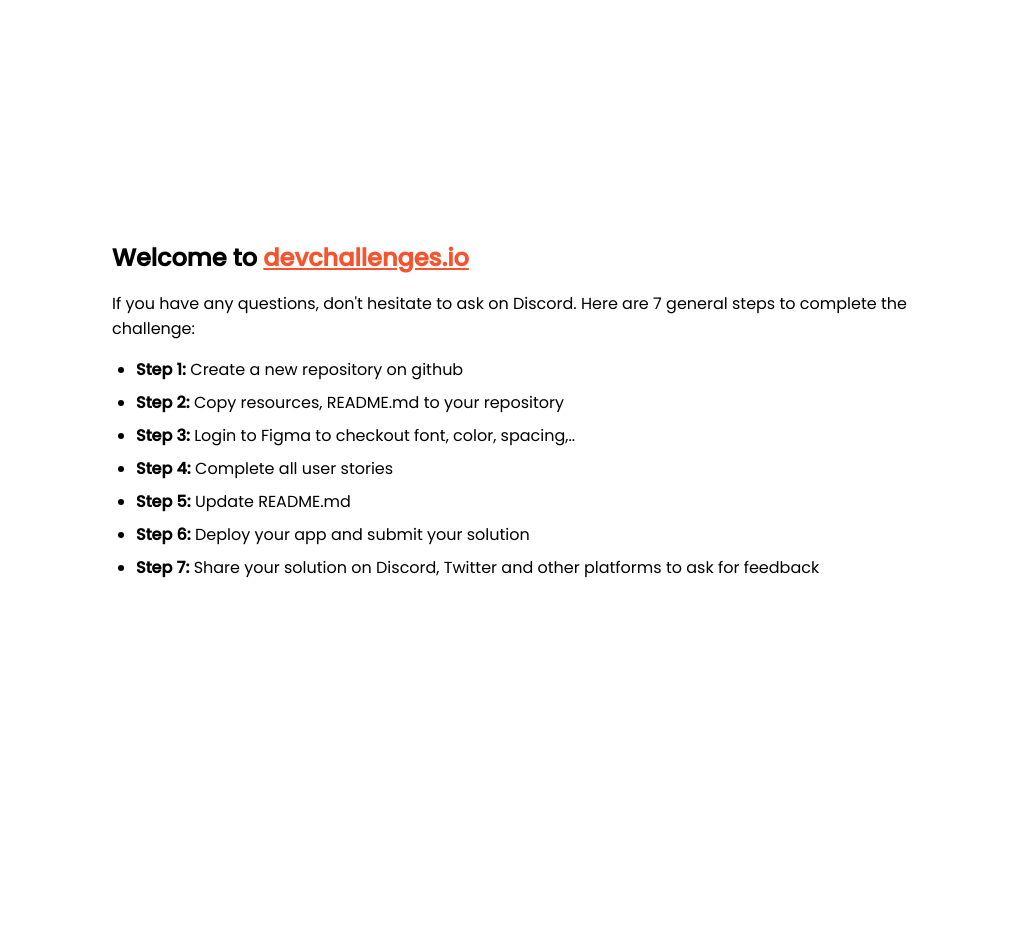
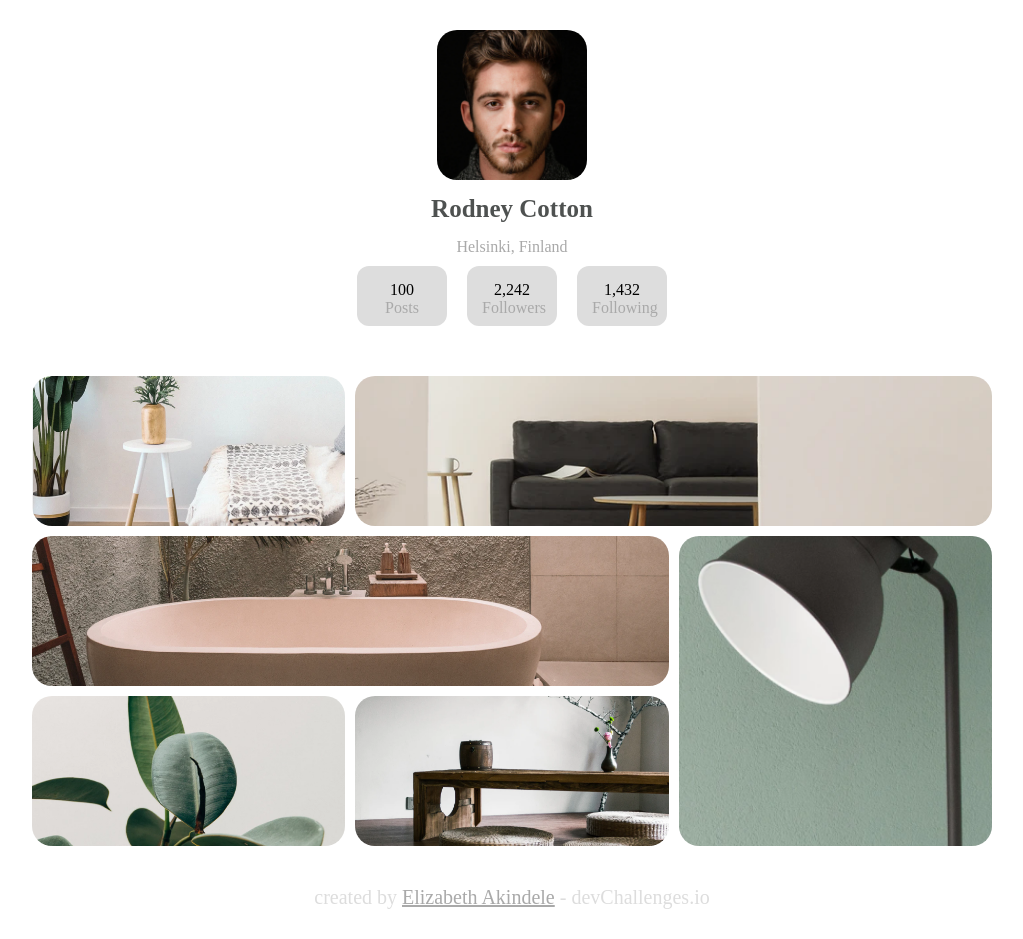
Before and after one commit to elizase405/photo-gallery-site, a plain HTML site: page index.html in a window 1280 px wide. Shown: the whole page, without its empty margins (128-1151 px from the left). Before the commit the page ends 800 px from the top, so only its background shows below. Drawn offline with Linux system fonts and the light colour scheme.

Commit message:
feat: done

```diff
--- a/css/style.css
+++ b/css/style.css
@@ -0,0 +1,123 @@
+* {
+    padding: 0;
+    margin: 0;
+    box-sizing: border-box;
+}
+
+body {
+    width: 98%;
+    margin: 30px auto;
+}
+
+img {
+    object-fit: cover;
+    height: auto;
+    border-radius: 20px;
+}
+
+header {
+    display: flex;
+    justify-content: center;
+    align-items: center;
+    flex-direction: column;
+}
+
+header img.profile {
+    width: 150px;
+}
+
+h4 {
+    margin: 15px 0;
+    font-size: 22px;
+    color: #4E5150;
+}
+
+p {
+    text-align: center;
+    font-size: 16px;
+}
+
+header p.country {
+    color: #A9A9A9;
+}
+
+div.socials {
+    display: flex;
+}
+
+div.socials div.social-info {
+    background: #DDDDDD;
+    height: 60px;
+    width: 90px;
+    padding: 15px;
+    margin: 10px;
+    border-radius: 12px;
+}
+
+div.socials div.social-info p span {
+    color: #A9A9A9;
+}
+
+main {
+    margin: 40px 0;
+    display: grid;
+    grid-template-columns: repeat(6, 1fr);
+    grid-template-rows: repeat(3, 1fr);
+    gap: 10px;
+}
+
+.photo {
+    overflow: hidden;
+}
+
+.photo {
+    height: 150px;
+    width: 100%;
+}
+
+#photo-1 {
+    grid-column: 1/3;
+}
+
+#photo-2 {
+    grid-column: 3/7;
+}
+
+#photo-3 {
+    grid-column: 1/5;
+}
+
+#photo-4 {
+    grid-column: 5/7;
+    grid-row: 2/4;
+    height: 310px;
+}
+
+#photo-5 {
+    grid-column: 1/3;
+}
+
+#photo-6 {
+    grid-column: 3/5;
+}
+
+footer {
+    color: #DDDDDD;
+    text-align: center;
+    font-size: 20px;
+}
+
+footer span{
+    color: #A9A9A9;
+    text-decoration: underline;
+}
+
+@media (min-width: 1024px) {
+    body {
+        width: 75%;
+    }
+
+    h4 {
+        font-size: 25px;
+    }
+}
--- a/index.html
+++ b/index.html
@@ -2,94 +2,38 @@
 <html lang="en">
     <head>
         <meta charset="utf-8" />
-    <meta
-      name="viewport"
-      content="width=device-width, initial-scale=1,
-  maximum-scale=5"
-    />
-
-    <link rel="icon" href="devchallenges.png" />
-
-    <link
-      rel="shortcut icon"
-      type="image/x-icon"
-      href="https://devchallenges.io/"
-    />
-
-    <link
-      href="https://fonts.googleapis.com/css2?family=Poppins:wght@400;500&display=swap"
-      rel="stylesheet"
-    />
-
-    <title>Devchallenges</title>
-
-    <style>
-      body {
-        font-family: "Poppins", sans-serif;
-      }
-
-      ul {
-        padding-left: 24px;
-      }
-
-      li {
-        margin-bottom: 8px;
-      }
-
-      .welcome {
-        max-width: 800px;
-        margin: 0 auto;
-      }
-
-      .welcome-text {
-        margin-top: 30vh;
-        font-weight: 500;
-      }
-
-      .welcome-text p {
-        font-size: 1rem;
-        font-weight: 400;
-      }
-
-      .welcome-text h1 {
-        font-size: 1.5rem;
-      }
-
-      .welcome-text a {
-        color: #f7542e;
-      }
-    </style>
+        <meta name="viewport" content="width=device-width, initial-scale=1, maximum-scale=5"/>
+        <link href="https://fonts.googleapis.com/css2?family=Poppins:wght@400;500&display=swap" rel="stylesheet"/>
+        <link rel="stylesheet" href="./css/style.css" />
+        <title>Photo gallery</title>
     </head>
     <body>
-    <div class="welcome">
-      <div class="welcome-text">
-        <h1>
-          Welcome to
-          <a href="https://devchallenges.io/" target="_blank"
-            >devchallenges.io</a
-          >
-        </h1>
-
-        <p>
-          If you have any questions, don't hesitate to ask on Discord. Here are
-          7 general steps to complete the challenge:
-        </p>
+        <header>
+            <img src="./assets/profile.png" alt="profile-picture" class="profile" />
+            <h4>Rodney Cotton</h4>
+            <p class="country">Helsinki, Finland</p>
+            <div class="socials">
+                <div class="social-info">
+                    <p>100 <span>Posts</span></p>
                 </div>
-
-      <ul>
-        <li><b>Step 1:</b> Create a new repository on github</li>
-        <li><b>Step 2:</b> Copy resources, README.md to your repository</li>
-        <li>
-          <b>Step 3:</b> Login to Figma to checkout font, color, spacing,..
-        </li>
-        <li><b>Step 4:</b> Complete all user stories</li>
-        <li><b>Step 5:</b> Update README.md</li>
-        <li><b>Step 6:</b> Deploy your app and submit your solution</li>
-        <li>
-          <b>Step 7:</b> Share your solution on Discord, Twitter and other
-          platforms to ask for feedback
-        </li>
-      </ul>
+                <div class="social-info">
+                    <p>2,242 <span>Followers</span></p>
                 </div>
+                <div class="social-info">
+                    <p>1,432 <span>Following</span></p>
+                </div>
+            </div>
+        </header>
+        <main>
+            <img src="assets/photo1.png" alt="room-decor" class="photo" id="photo-1" >
+            <img src="assets/photo2.png" alt="room-decor" class="photo" id="photo-2" >
+            <img src="assets/photo3.png" alt="room-decor" class="photo" id="photo-3" >
+            <img src="assets/photo4.png" alt="room-decor" class="photo" id="photo-4" >
+            <img src="assets/photo5.png" alt="room-decor" class="photo" id="photo-5" >
+            <img src="assets/photo6.png" alt="room-decor" class="photo" id="photo-6" >
+        </main>
+        <footer>
+            created by <span>Elizabeth Akindele</span> - devChallenges.io
+        </footer>
     </body>
 </html>
```
Also changed, not shown: assets/photo4.png (renamed from assets/photo_4.png), assets/profile.png (renamed from assets/profilePhoto.png), 1 other file. Lines whose indentation alone changed are shown as unchanged.
